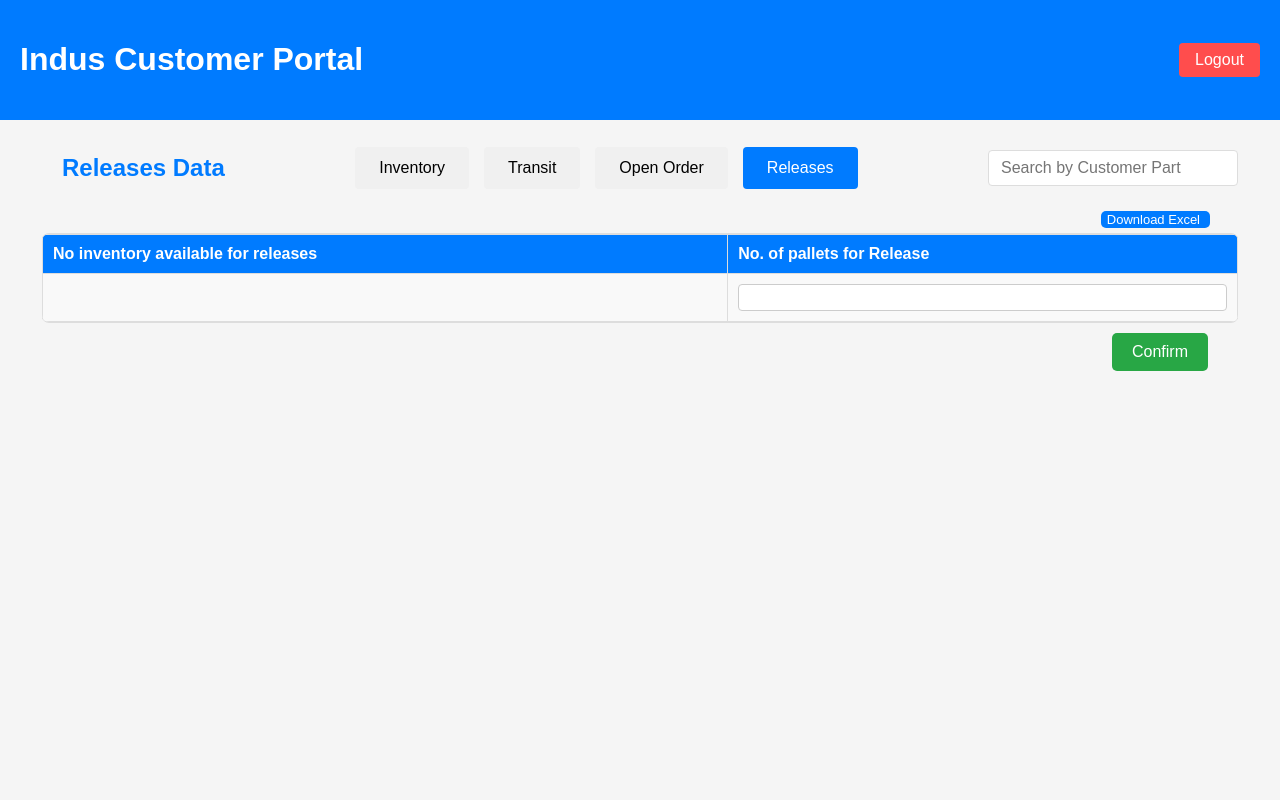
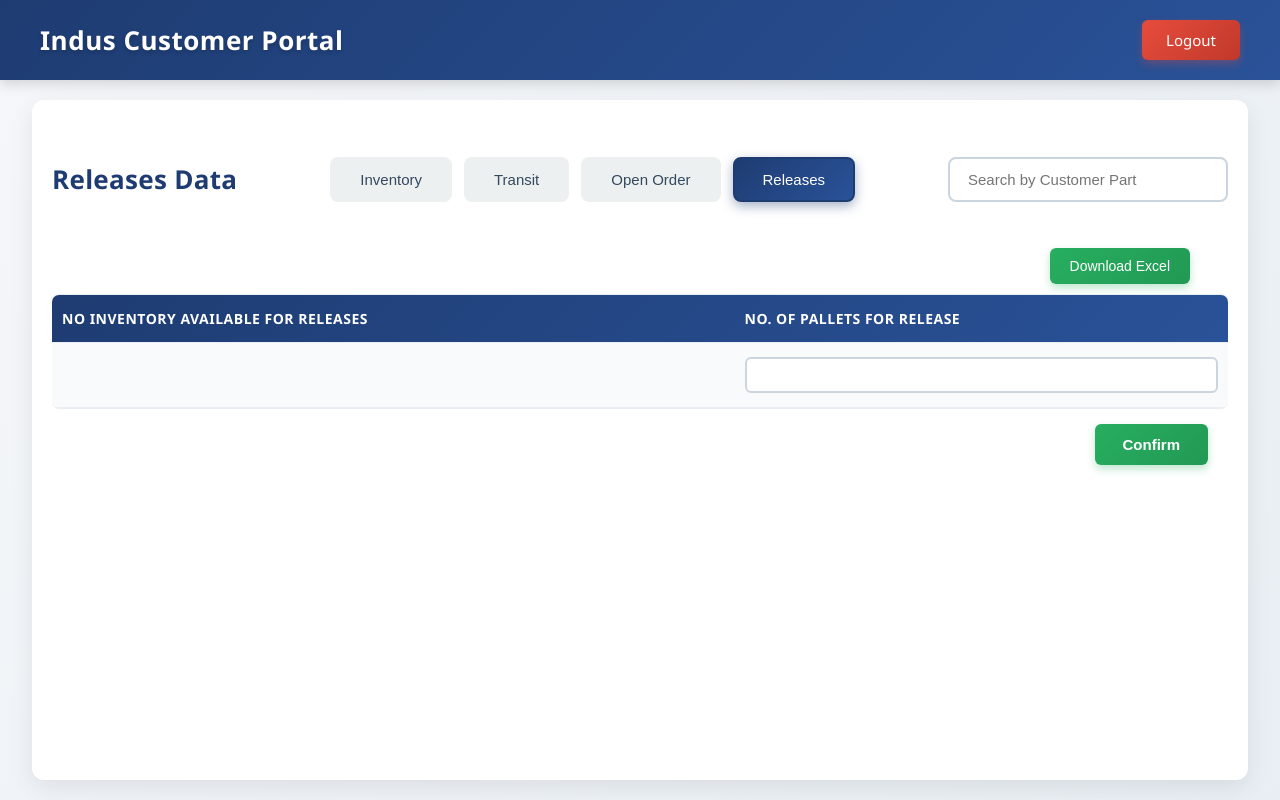
Before and after one commit to ppc8040/new_try, a Flask app: page /views/releases in a window 1280 px wide. Run offline with Flask 3, Linux system fonts and the light colour scheme; the visitor is signed in with stand-in values (Sample User, id 1); data that the repository does not hold is empty.

Commit message:
Update styles.css

```diff
--- a/flaskr/static/styles.css
+++ b/flaskr/static/styles.css
@@ -1,32 +1,57 @@
-  /* General body styling */
+/* ===========================
+   INDUS INTERNATIONAL FZC
+   Customer Portal Styling
+   Aligned with indusair.com
+   =========================== */
+
+/* General body styling */
 body {
-  font-family: Arial, sans-serif;
-  background-color: #f5f5f5;
+  font-family: 'Segoe UI', Tahoma, Geneva, Verdana, sans-serif;
+  background: linear-gradient(135deg, #f5f7fa 0%, #e8eef3 100%);
   margin: 0;
   padding: 0;
+  color: #2c3e50;
+  min-height: 100vh;
 }
 
-/* Header styling */
+/* Header styling - Professional corporate blue */
 header {
   display: flex;
   justify-content: space-between;
   align-items: center;
-  padding: 20px;
-  background-color: #007bff;
+  padding: 20px 40px;
+  background: linear-gradient(135deg, #1e3c72 0%, #2a5298 100%);
   color: white;
+  box-shadow: 0 4px 12px rgba(0, 0, 0, 0.15);
+  position: sticky;
+  top: 0;
+  z-index: 100;
+}
+
+header h1 {
+  font-size: 26px;
+  font-weight: 600;
+  letter-spacing: 0.5px;
+  margin: 0;
+  text-shadow: 0 2px 4px rgba(0, 0, 0, 0.2);
 }
 
 /* Container for header and tab sections */
 .container {
-  width: 95vw; /* 90% of the viewport width for horizontal margins */
-  height: 85vh; /* Full height of the viewport */
+  width: 95vw;
+  height: 85vh;
   display: flex;
-  flex-direction: column; /* Arrange children vertically */
-  margin: 0 auto; /* Center the container horizontally */
+  flex-direction: column;
+  margin: 0 auto;
   box-sizing: border-box;
-  overflow: hidden; /* Prevent unwanted scrolling of the container itself */
+  overflow: hidden;
   overflow-y: auto;
-  padding: 10px; /* Optional: Add inner padding */
+  padding: 20px;
+  background-color: #ffffff;
+  border-radius: 12px;
+  box-shadow: 0 8px 24px rgba(0, 0, 0, 0.08);
+  margin-top: 20px;
+  margin-bottom: 20px;
 }
 
 /* Header Section */
@@ -35,26 +60,34 @@ header {
   justify-content: space-between;
   align-items: center;
   padding: 20px 0;
+  border-bottom: 2px solid #e8eef3;
 }
 
 .header-container h2 {
   margin: 0;
-  text-align: left; /* Welcome text aligned to the left */
+  text-align: left;
+  color: #1e3c72;
+  font-weight: 600;
 }
 
-/* Logout Button Styling */
+/* Logout Button Styling - Modern professional */
 .logout-btn {
-  padding: 8px 16px;
-  background-color: #ff4d4d;
+  padding: 10px 24px;
+  background: linear-gradient(135deg, #e74c3c 0%, #c0392b 100%);
   color: white;
   border: none;
-  border-radius: 4px;
+  border-radius: 6px;
   text-decoration: none;
-  font-size: 16px;
+  font-size: 15px;
+  font-weight: 500;
+  transition: all 0.3s ease;
+  box-shadow: 0 4px 8px rgba(231, 76, 60, 0.3);
 }
 
 .logout-btn:hover {
-  background-color: #ff1a1a;
+  background: linear-gradient(135deg, #c0392b 0%, #a93226 100%);
+  box-shadow: 0 6px 12px rgba(231, 76, 60, 0.4);
+  transform: translateY(-2px);
 }
 
 /* Tabs, Search Bar, and Active Tab Section */
@@ -62,322 +95,369 @@ header {
   display: flex;
   justify-content: space-between;
   align-items: center;
+  flex-wrap: wrap;
+  gap: 15px;
+  padding: 15px 0;
 }
 
 .tab-buttons {
   display: flex;
   justify-content: flex-start;
-  gap: 15px;
+  gap: 12px;
+  flex-wrap: wrap;
 }
 
 .tab-btn {
-  padding: 12px 24px;
-  background-color: #f0f0f0;
-  border: none;
-  border-radius: 4px;
-  font-size: 16px;
+  padding: 12px 28px;
+  background-color: #ecf0f1;
+  border: 2px solid transparent;
+  border-radius: 8px;
+  font-size: 15px;
+  font-weight: 500;
   cursor: pointer;
-  transition: background-color 0.3s;
-  margin: none;
+  transition: all 0.3s ease;
+  color: #34495e;
 }
 
-.tab-btn:hover,
+.tab-btn:hover {
+  background: linear-gradient(135deg, #3498db 0%, #2980b9 100%);
+  color: white;
+  border-color: #2980b9;
+  transform: translateY(-2px);
+  box-shadow: 0 4px 12px rgba(52, 152, 219, 0.3);
+}
+
 .tab-btn.active {
-  background-color: #007bff;
+  background: linear-gradient(135deg, #1e3c72 0%, #2a5298 100%);
   color: white;
+  border-color: #1e3c72;
+  box-shadow: 0 4px 12px rgba(30, 60, 114, 0.4);
 }
 
 .tab-btn:focus {
   outline: none;
 }
 
-/* Search Bar Styling */
+/* Search Bar Styling - Enhanced professional look */
 .search-bar {
-  padding: 8px 12px;
-  font-size: 16px;
-  border-radius: 4px;
-  border: 1px solid #ddd;
-  width: 250px;
+  padding: 12px 18px;
+  font-size: 15px;
+  border-radius: 8px;
+  border: 2px solid #cbd5e0;
+  width: 280px;
   box-sizing: border-box;
+  transition: all 0.3s ease;
+  background-color: #ffffff;
 }
 
 .search-bar:focus {
-  border-color: #007bff;
+  border-color: #2a5298;
   outline: none;
+  box-shadow: 0 0 0 3px rgba(42, 82, 152, 0.1);
 }
 
 /* Active Tab Title */
 .active-tab-name {
-  font-size: 24px;
-  color: #007bff;
-  margin-left: 20px;
+  font-size: 26px;
+  color: #1e3c72;
+  margin-left: 0;
+  font-weight: 600;
+  letter-spacing: 0.3px;
 }
 
-/* Login Page Styling */
+/* ===========================
+   LOGIN PAGE STYLING
+   =========================== */
+
 .login-container {
   display: flex;
   justify-content: center;
   align-items: center;
   min-height: 80vh;
-  background-color: #f5f5f5;
+  background: linear-gradient(135deg, #667eea 0%, #764ba2 100%);
+  padding: 20px;
 }
 
 .login-box {
   background-color: #ffffff;
-  border-radius: 8px;
-  box-shadow: 0 4px 8px rgba(0, 0, 0, 0.1);
-  padding: 40px;
+  border-radius: 16px;
+  box-shadow: 0 20px 60px rgba(0, 0, 0, 0.3);
+  padding: 50px 40px;
   width: 100%;
-  max-width: 400px;
+  max-width: 420px;
   text-align: center;
+  animation: fadeInUp 0.6s ease;
+}
+
+@keyframes fadeInUp {
+  from {
+    opacity: 0;
+    transform: translateY(30px);
+  }
+  to {
+    opacity: 1;
+    transform: translateY(0);
+  }
 }
 
 .login-box h2 {
-  font-size: 24px;
-  margin-bottom: 20px;
-  color: #007bff;
+  font-size: 26px;
+  margin-bottom: 30px;
+  color: #1e3c72;
+  font-weight: 600;
 }
 
 .input-group {
-  margin-bottom: 15px;
+  margin-bottom: 20px;
 }
 
 .input-group input {
   width: 100%;
-  padding: 12px;
-  border: 1px solid #ddd;
-  border-radius: 4px;
-  font-size: 16px;
+  padding: 14px 18px;
+  border: 2px solid #e0e6ed;
+  border-radius: 8px;
+  font-size: 15px;
+  transition: all 0.3s ease;
+  box-sizing: border-box;
 }
 
 .input-group input:focus {
   outline: none;
-  border-color: #007bff;
+  border-color: #2a5298;
+  box-shadow: 0 0 0 3px rgba(42, 82, 152, 0.1);
 }
 
 .button-group input[type="submit"] {
   width: 100%;
-  padding: 12px;
-  background-color: #007bff;
+  padding: 14px;
+  background: linear-gradient(135deg, #1e3c72 0%, #2a5298 100%);
   color: white;
   border: none;
-  border-radius: 4px;
+  border-radius: 8px;
   font-size: 16px;
+  font-weight: 600;
   cursor: pointer;
+  transition: all 0.3s ease;
+  box-shadow: 0 6px 16px rgba(30, 60, 114, 0.3);
 }
 
+.button-group input[type="submit"]:hover {
+  background: linear-gradient(135deg, #2a5298 0%, #3564b8 100%);
+  box-shadow: 0 8px 20px rgba(30, 60, 114, 0.4);
+  transform: translateY(-2px);
+}
 
 /* Logo Container Styling */
 .logo-container {
   text-align: center;
-  margin-bottom: 20px;
+  margin-bottom: 25px;
 }
 
 .logo-container img {
-  max-width: 120px;
+  max-width: 140px;
   height: auto;
-  border-radius: 8px;
-  box-shadow: 0 4px 10px rgba(0, 0, 0, 0.1);
+  border-radius: 12px;
+  box-shadow: 0 6px 16px rgba(0, 0, 0, 0.12);
 }
 
-/* Login Box Styling Update */
-.login-box h2 {
-  margin-top: 10px;
+/* Error message styling */
+.error-message {
+  background-color: #fee;
+  color: #c33;
+  padding: 12px;
+  border-radius: 6px;
+  margin-bottom: 20px;
+  border-left: 4px solid #c33;
 }
 
-/* Right-align numeric columns */
-.numeric-column {
-  text-align: right;
-}
-
-/* Left-align non-numeric columns */
-.left-align {
-  text-align: right;
-}
+/* ===========================
+   TABLE STYLING
+   =========================== */
 
 /* Styling for the Inventory table */
 .inventory-table {
-  width: 100%; /* Ensure the table spans the full width */
-  border-collapse: collapse; /* Collapse table borders */
-  background-color: #ffffff; /* Set background color to white */
-  margin-top: 0px; /* Add space on top of the table */
+  width: 100%;
+  border-collapse: collapse;
+  background-color: #ffffff;
+  margin-top: 0;
   margin-bottom: 50px;
+  border-radius: 8px;
+  overflow: hidden;
+  box-shadow: 0 4px 12px rgba(0, 0, 0, 0.05);
 }
 
-/* Sticky header */
 .inventory-table thead {
   position: sticky;
   top: 0;
-  background-color: #007bff;
+  background: linear-gradient(135deg, #1e3c72 0%, #2a5298 100%);
   color: white;
   z-index: 2;
 }
 
-/* Styling for Inventory table headers */
 .inventory-table th {
-  padding: 12px 15px; /* Add padding for better spacing */
-  text-align: Center; /* Left-align the header text */
-  background-color: #007bff; /* Blue background for headers */
-  color: white; /* White text color for contrast */
-  border: 1px solid #ddd; /* Light border around header cells */
-  font-weight: bold; /* Make header text bold */
+  padding: 16px 15px;
+  text-align: center;
+  color: white;
+  border: none;
+  font-weight: 600;
+  font-size: 14px;
+  text-transform: uppercase;
+  letter-spacing: 0.5px;
 }
 
-/* Styling for Inventory table rows */
 .inventory-table td {
-  padding: 10px 12px; /* Add padding inside the table cells */
-  text-align: right; /* Left-align the cell text */
-  border: 1px solid #ddd; /* Light border around table cells */
-  color: #333; /* Dark gray text color for better readability */
+  padding: 14px 12px;
+  text-align: right;
+  border-bottom: 1px solid #e8eef3;
+  color: #2c3e50;
+  font-size: 14px;
 }
 
-/* Hover effect on rows */
 .inventory-table tr:hover {
-  background-color: #f5f5f5; /* Light gray background on hover */
+  background-color: #f8fafc;
+  transition: background-color 0.2s ease;
 }
 
-/* Alternate row colors */
 .inventory-table tr:nth-child(even) {
-  background-color: #f9f9f9; /* Light gray background for even rows */
+  background-color: #f9fafb;
 }
-
 
 /* Styling for the Transit table */
 .transit-table {
-  width: 100%; /* Ensure the table spans the full width */
-  border-collapse: collapse; /* Collapse table borders */
-  background-color: #ffffff; /* Set background color to white */
-  margin-top: 0px; /* Add space on top of the table */
+  width: 100%;
+  border-collapse: collapse;
+  background-color: #ffffff;
+  margin-top: 0;
   margin-bottom: 50px;
+  border-radius: 8px;
+  overflow: hidden;
+  box-shadow: 0 4px 12px rgba(0, 0, 0, 0.05);
 }
-/* Sticky header */
+
 .transit-table thead {
   position: sticky;
   top: 0;
-  background-color: #007bff;
+  background: linear-gradient(135deg, #1e3c72 0%, #2a5298 100%);
   color: white;
   z-index: 2;
 }
-/* Styling for Transit table headers */
+
 .transit-table th {
-  padding: 12px 15px; /* Add padding for better spacing */
-  text-align: Center; /* Left-align the header text */
-  background-color: #007bff; /* Blue background for headers */
-  color: white; /* White text color for contrast */
-  border: 1px solid #ddd; /* Light border around header cells */
-  font-weight: bold; /* Make header text bold */
+  padding: 16px 15px;
+  text-align: center;
+  color: white;
+  border: none;
+  font-weight: 600;
+  font-size: 14px;
+  text-transform: uppercase;
+  letter-spacing: 0.5px;
 }
 
-/* Styling for Transit table rows */
 .transit-table td {
-  padding: 10px 12px; /* Add padding inside the table cells */
-  text-align: right; /* Left-align the cell text */
-  border: 1px solid #ddd; /* Light border around table cells */
-  color: #333; /* Dark gray text color for better readability */
+  padding: 14px 12px;
+  text-align: right;
+  border-bottom: 1px solid #e8eef3;
+  color: #2c3e50;
+  font-size: 14px;
 }
 
-/* Hover effect on rows */
 .transit-table tr:hover {
-  background-color: #f5f5f5; /* Light gray background on hover */
+  background-color: #f8fafc;
+  transition: background-color 0.2s ease;
 }
 
-/* Alternate row colors */
 .transit-table tr:nth-child(even) {
-  background-color: #f9f9f9; /* Light gray background for even rows */
+  background-color: #f9fafb;
 }
 
 /* Styling for the OOR table */
 .oor-table {
-  width: 100%; /* Ensure the table spans the full width */
-  border-collapse: collapse; /* Collapse table borders */
-  background-color: #ffffff; /* Set background color to white */
-  margin-top: 0px; /* Add space on top of the table */
+  width: 100%;
+  border-collapse: collapse;
+  background-color: #ffffff;
+  margin-top: 0;
   margin-bottom: 50px;
+  border-radius: 8px;
+  overflow: hidden;
+  box-shadow: 0 4px 12px rgba(0, 0, 0, 0.05);
 }
 
-/* Sticky header */
 .oor-table thead {
   position: sticky;
   top: 0;
-  background-color: #007bff;
+  background: linear-gradient(135deg, #1e3c72 0%, #2a5298 100%);
   color: white;
   z-index: 2;
 }
 
-/* Styling for OOR table headers */
 .oor-table th {
-  padding: 12px 15px; /* Add padding for better spacing */
-  text-align: center; /* Center-align the header text */
-  background-color: #007bff; /* Blue background for headers */
-  color: white; /* White text color for contrast */
-  border: 1px solid #ddd; /* Light border around header cells */
-  font-weight: bold; /* Make header text bold */
+  padding: 16px 15px;
+  text-align: center;
+  color: white;
+  border: none;
+  font-weight: 600;
+  font-size: 14px;
+  text-transform: uppercase;
+  letter-spacing: 0.5px;
 }
 
-/* Styling for OOR table rows */
 .oor-table td {
-  padding: 10px 12px; /* Add padding inside the table cells */
-  text-align: right; /* Right-align the cell text */
-  border: 1px solid #ddd; /* Light border around table cells */
-  color: #333; /* Dark gray text color for better readability */
+  padding: 14px 12px;
+  text-align: right;
+  border-bottom: 1px solid #e8eef3;
+  color: #2c3e50;
+  font-size: 14px;
 }
 
-/* Hover effect on rows */
 .oor-table tr:hover {
-  background-color: #f5f5f5; /* Light gray background on hover */
+  background-color: #f8fafc;
+  transition: background-color 0.2s ease;
 }
 
-/* Alternate row colors */
 .oor-table tr:nth-child(even) {
-  background-color: #f9f9f9; /* Light gray background for even rows */
+  background-color: #f9fafb;
 }
 
-/* Change the background and text color for the 10th column header */
-.oor-table th:nth-child(10) {
-  background-color: #66b3ff ; /* Light red background */
-  color: black; /* Dark red text */
+/* Highlight specific columns */
+.oor-table th:nth-child(10),
+.oor-table th:nth-child(11),
+.oor-table th:nth-child(12),
+.oor-table th:nth-child(13) {
+  background-color: #5dade2;
+  color: #ffffff;
 }
 
-/* Change the background and text color for the 11th column header */
-.oor-table th:nth-child(11) {
-  background-color: #66b3ff ; /* Light green background */
-  color: black; /* Dark green text */
-}
-
-/* Change the background and text color for the 12th column header */
-.oor-table th:nth-child(12) {
-  background-color: #66b3ff ; /* Light blue background */
-  color: black; /* Dark blue text */
-}
-.oor-table th:nth-child(13) {
-  background-color: #66b3ff  ; /* Light blue background */
-  color: black; /* Dark blue text */
-}
-
+/* Download Button Container */
 .download_container {
   display: flex;
-  justify-content: flex-end; /* Aligns the button to the right */
+  justify-content: flex-end;
+  align-items: center;
   padding-right: 20px;
-  margin-top: 5px;
-  margin-bottom: 5px;
+  margin-top: 10px;
+  margin-bottom: 10px;
+  gap: 10px;
 }
 
 .download-btn {
-  font-size: 13px;
-  background-color: #007bff;
+  font-size: 14px;
+  background: linear-gradient(135deg, #27ae60 0%, #229954 100%);
   color: white;
   border: none;
-  border-radius: 5px;
+  border-radius: 6px;
   cursor: pointer;
-  transition: background-color 0.3s ease-in-out;
-  padding-right: 10px;
+  transition: all 0.3s ease;
+  padding: 10px 20px;
+  font-weight: 500;
+  box-shadow: 0 4px 8px rgba(39, 174, 96, 0.3);
 }
 
 .download-btn:hover {
-  background-color: #0056b3;
+  background: linear-gradient(135deg, #229954 0%, #1e8449 100%);
+  box-shadow: 0 6px 12px rgba(39, 174, 96, 0.4);
+  transform: translateY(-2px);
 }
 
-/* Table wrapper ensures the table stays within view */
+/* Table wrapper */
 .table-wrapper1 {
   display: flex;
   flex-direction: column;
@@ -386,80 +466,102 @@ header {
   overflow: hidden;
 }
 
-/* Scrollable container for table */
 .table-scroll-container1 {
   width: 100%;
   max-height: 60vh;
   overflow-y: auto;
   overflow-x: auto;
-  border: 1px solid #ddd;
+  border: 1px solid #e8eef3;
   border-radius: 8px;
 }
 
-/* Table styling */
+/* Releases table styling */
 .releases-table1 {
   width: 100%;
   border-collapse: collapse;
   min-width: 800px;
+  background-color: #ffffff;
+  box-shadow: 0 4px 12px rgba(0, 0, 0, 0.05);
 }
 
-/* Sticky header */
 .releases-table1 thead {
   position: sticky;
   top: 0;
-  background-color: #007bff;
+  background: linear-gradient(135deg, #1e3c72 0%, #2a5298 100%);
   color: white;
   z-index: 2;
 }
 
-/* Table header and cell styling */
-.releases-table1 th, .releases-table1 td {
-  padding: 10px;
+.releases-table1 th,
+.releases-table1 td {
+  padding: 14px 10px;
   text-align: left;
-  border: 1px solid #ddd;
+  border-bottom: 1px solid #e8eef3;
+  font-size: 14px;
 }
 
-/* Alternate row colors */
+.releases-table1 th {
+  font-weight: 600;
+  text-transform: uppercase;
+  letter-spacing: 0.5px;
+}
+
 .releases-table1 tbody tr:nth-child(odd) {
-  background-color: #f9f9f9;
+  background-color: #f9fafb;
 }
 
 .releases-table1 tbody tr:nth-child(even) {
   background-color: #ffffff;
 }
 
+.releases-table1 tbody tr:hover {
+  background-color: #f8fafc;
+}
+
 .pallet-input {
   width: 100%;
   box-sizing: border-box;
-  padding: 5px;
-  border: 1px solid #ccc;
-  border-radius: 4px;
+  padding: 8px;
+  border: 2px solid #cbd5e0;
+  border-radius: 6px;
+  font-size: 14px;
+  transition: all 0.3s ease;
+}
+
+.pallet-input:focus {
+  border-color: #2a5298;
+  outline: none;
+  box-shadow: 0 0 0 3px rgba(42, 82, 152, 0.1);
 }
 
 /* Button container */
 .button-container {
   display: flex;
   justify-content: flex-end;
+  padding: 15px 20px;
 }
 
 /* Confirm button */
 .confirm-button {
-  background-color: #28a745;
+  background: linear-gradient(135deg, #27ae60 0%, #229954 100%);
   color: white;
-  padding: 10px 20px;
+  padding: 12px 28px;
   border: none;
-  border-radius: 5px;
+  border-radius: 6px;
   cursor: pointer;
-  font-size: 16px;
-  margin-top: 10px;
-  margin-right: 30px;
+  font-size: 15px;
+  font-weight: 600;
+  transition: all 0.3s ease;
+  box-shadow: 0 4px 8px rgba(39, 174, 96, 0.3);
 }
 
 .confirm-button:hover {
-  background-color: #218838;
+  background: linear-gradient(135deg, #229954 0%, #1e8449 100%);
+  box-shadow: 0 6px 12px rgba(39, 174, 96, 0.4);
+  transform: translateY(-2px);
 }
 
-
+/* Modal styling */
 .modal {
   display: none;
   position: fixed;
@@ -468,169 +570,156 @@ header {
   top: 0;
   width: 100%;
   height: 100%;
-  background-color: rgba(0, 0, 0, 0.5);
+  background-color: rgba(0, 0, 0, 0.6);
+  backdrop-filter: blur(4px);
 }
 
 .modal-content {
   background-color: white;
-  margin: 10% auto;
-  padding: 20px;
-  width: 60%;
-  border-radius: 10px;
-  box-shadow: 0px 0px 10px #000;
+  margin: 8% auto;
+  padding: 30px;
+  width: 70%;
+  max-width: 900px;
+  border-radius: 12px;
+  box-shadow: 0 20px 60px rgba(0, 0, 0, 0.3);
+  animation: modalSlideIn 0.4s ease;
 }
 
+@keyframes modalSlideIn {
+  from {
+    opacity: 0;
+    transform: translateY(-50px);
+  }
+  to {
+    opacity: 1;
+    transform: translateY(0);
+  }
+}
 
-/* Close Button */
 .close-btn {
   float: right;
-  font-size: 24px;
+  font-size: 28px;
   cursor: pointer;
+  color: #7f8c8d;
+  transition: color 0.3s ease;
 }
 
 .close-btn:hover {
-  color: red;
+  color: #e74c3c;
 }
 
-/* Modal Table Container */
-.modal-table-container {
-  max-height: 300px;
-  overflow-y: auto;
-  border: 1px solid #ddd;
-  border-radius: 8px;
-  margin-top: 10px;
+.modal-content h2 {
+  color: #1e3c72;
+  margin-bottom: 20px;
+  font-weight: 600;
 }
 
-/* Modal Table Styling */
-.modal-table {
-  width: 100%;
-  border-collapse: collapse;
-}
-
-.modal-table th,
-.modal-table td {
-  padding: 10px;
-  text-align: left;
-  border: 1px solid #ddd;
-}
-
-/* Modal Table Header */
-.modal-table thead {
-  background-color: #007bff;
-  color: white;
-  position: sticky;
-  top: 0;
-}
-
-/* Alternate row colors */
-.modal-table tbody tr:nth-child(odd) {
-  background-color: #f9f9f9;
-}
-
-.modal-table tbody tr:nth-child(even) {
-  background-color: #ffffff;
-}
-
-/* Submit button */
-.submit-button {
-  background-color: #007bff;
-  color: white;
-  padding: 10px 20px;
-  border: none;
-  border-radius: 5px;
-  cursor: pointer;
-  margin-top: 10px;
-}
-
-.submit-button:hover {
-  background-color: #0056b3;
-}
-
-/* Table Styling Inside Modal */
 #releaseSummaryTable {
   width: 100%;
   border-collapse: collapse;
   margin-top: 20px;
-  font-family: Arial, sans-serif;
+  border-radius: 8px;
+  overflow: hidden;
 }
 
 #releaseSummaryTable th,
 #releaseSummaryTable td {
-  border: 1px solid #ddd;
-  padding: 8px;
+  border: 1px solid #e8eef3;
+  padding: 12px;
   text-align: left;
+  font-size: 14px;
 }
 
-/* Table Header Styling */
 #releaseSummaryTable th {
-  background-color: #007bff;
+  background: linear-gradient(135deg, #1e3c72 0%, #2a5298 100%);
   color: white;
+  font-weight: 600;
+  text-transform: uppercase;
+  letter-spacing: 0.5px;
 }
 
-/* Table Row Styling */
 #releaseSummaryTable tr:nth-child(even) {
-  background-color: #f2f2f2;
+  background-color: #f9fafb;
 }
 
-/* Hover Effect on Rows */
 #releaseSummaryTable tr:hover {
-  background-color: #ddd;
+  background-color: #f8fafc;
 }
 
-button:hover {
-  background-color: #45a049;
+.submit-button {
+  background: linear-gradient(135deg, #1e3c72 0%, #2a5298 100%);
+  color: white;
+  padding: 12px 28px;
+  border: none;
+  border-radius: 6px;
+  cursor: pointer;
+  margin-top: 15px;
+  font-size: 15px;
+  font-weight: 600;
+  transition: all 0.3s ease;
+  box-shadow: 0 4px 8px rgba(30, 60, 114, 0.3);
+}
+
+.submit-button:hover {
+  background: linear-gradient(135deg, #2a5298 0%, #3564b8 100%);
+  box-shadow: 0 6px 12px rgba(30, 60, 114, 0.4);
+  transform: translateY(-2px);
 }
 
 .info-icon {
   font-size: 18px;
-  color: #007bff;
+  color: #3498db;
   margin-left: 8px;
   cursor: pointer;
+  transition: color 0.3s ease;
 }
 
 .info-icon:hover {
-  color: #0056b3;
+  color: #2980b9;
 }
 
-/* Mobile View Adjustments */
+/* ===========================
+   MOBILE RESPONSIVE
+   =========================== */
+
 @media screen and (max-width: 768px) {
-  /* General body adjustments */
   body {
     font-size: 14px;
   }
 
-  /* Header */
   header {
     flex-direction: column;
     text-align: center;
-    padding: 15px;
+    padding: 15px 20px;
   }
 
-  /* Container */
+  header h1 {
+    font-size: 22px;
+  }
+
   .container {
     width: 100%;
     height: auto;
-    padding: 10px;
+    padding: 15px;
+    margin-top: 10px;
   }
 
-  /* Header Container */
   .header-container {
     flex-direction: column;
     align-items: center;
     text-align: center;
   }
 
-  /* Logout Button */
   .logout-btn {
     width: 100%;
     text-align: center;
     padding: 10px;
+    margin-top: 10px;
   }
 
-  /* Tabs & Search Bar */
   .tabs-search-container {
     flex-direction: column;
-    align-items: center;
+    align-items: stretch;
   }
 
   .tab-buttons {
```
Also changed, not shown: other parts of flaskr/static/styles.css (+25 -22 lines).
